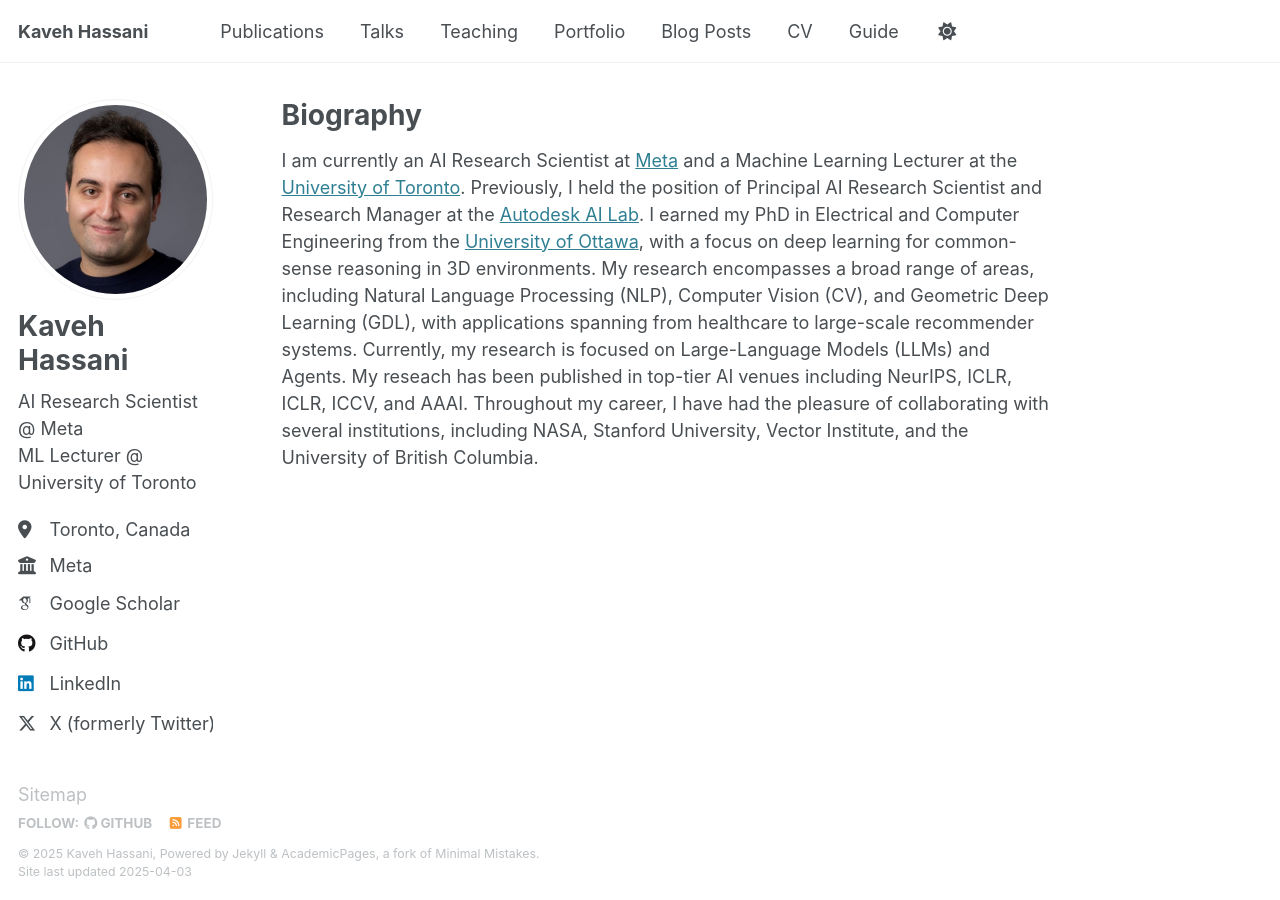
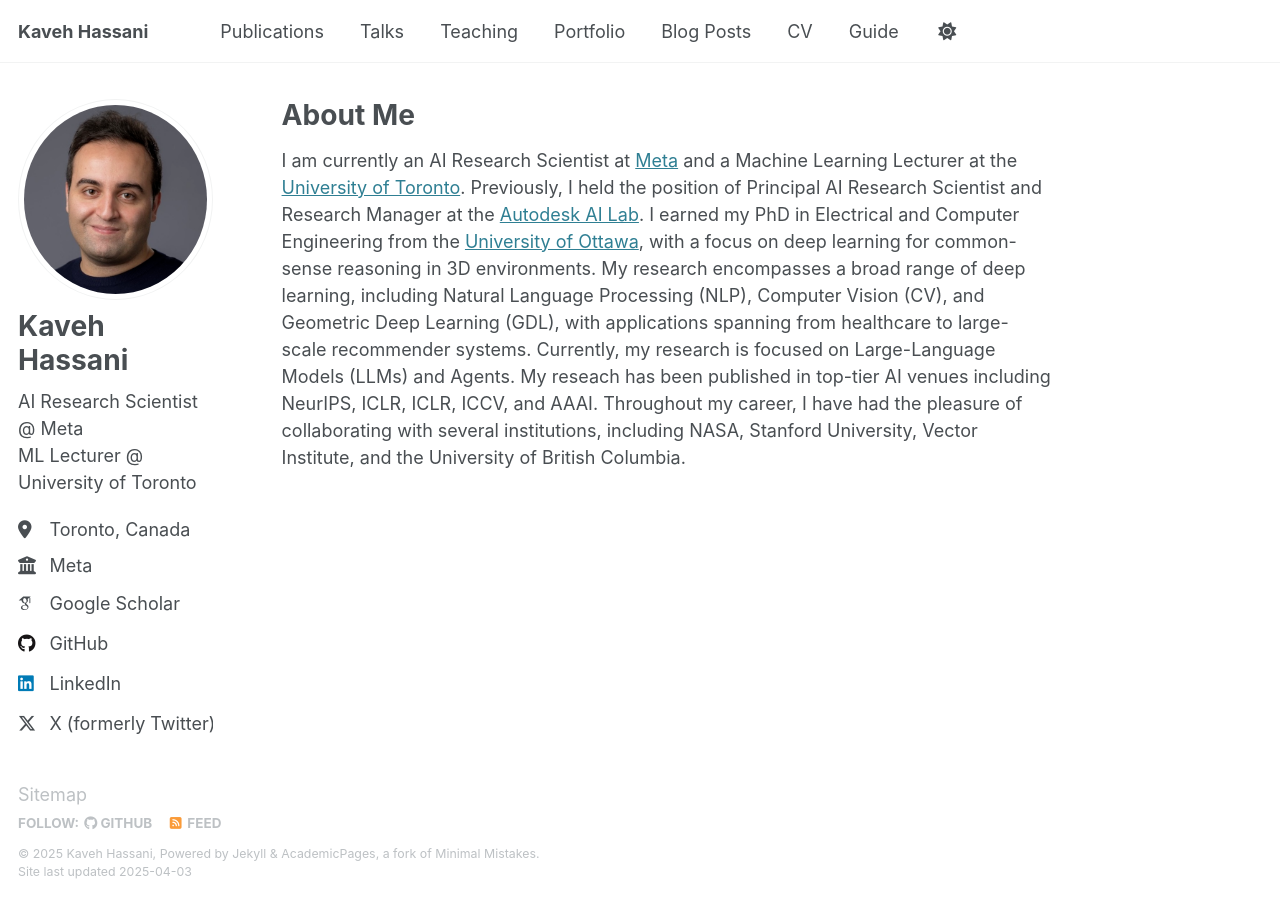
Before and after one commit to kavehhassani/kavehhassani.github.io, a Jekyll site: the page built from _pages/about.md, in a window 1280 px wide. Built offline with Jekyll 4.4.1, drawn with Linux system fonts in a browser that asks for light colours; some web fonts are replaced.

Commit message:
Update about.md

```diff
--- a/_pages/about.md
+++ b/_pages/about.md
@@ -6,5 +6,5 @@ redirect_from:
   - /about.html
 ---
 
-<h1>Biography</h1>
-I am currently an AI Research Scientist at <a href="https://ai.meta.com/">Meta</a> and a Machine Learning Lecturer at the <a href="https://www.utoronto.ca/">University of Toronto</a>. Previously, I held the position of Principal AI Research Scientist and Research Manager at the <a href="https://www.research.autodesk.com/research-areas/science/ai-lab/">Autodesk AI Lab</a>. I earned my PhD in Electrical and Computer Engineering from the <a href="https://www.uottawa.ca/">University of Ottawa</a>, with a focus on deep learning for common-sense reasoning in 3D environments. My research encompasses a broad range of areas, including Natural Language Processing (NLP), Computer Vision (CV), and Geometric Deep Learning (GDL), with applications spanning from healthcare to large-scale recommender systems. Currently, my research is focused on Large-Language Models (LLMs) and Agents. My reseach has been published in top-tier AI venues including NeurIPS, ICLR, ICLR, ICCV, and AAAI. Throughout my career, I have had the pleasure of collaborating with several institutions, including NASA, Stanford University, Vector Institute, and the University of British Columbia.
+<h1>About Me</h1>
+I am currently an AI Research Scientist at <a href="https://ai.meta.com/">Meta</a> and a Machine Learning Lecturer at the <a href="https://www.utoronto.ca/">University of Toronto</a>. Previously, I held the position of Principal AI Research Scientist and Research Manager at the <a href="https://www.research.autodesk.com/research-areas/science/ai-lab/">Autodesk AI Lab</a>. I earned my PhD in Electrical and Computer Engineering from the <a href="https://www.uottawa.ca/">University of Ottawa</a>, with a focus on deep learning for common-sense reasoning in 3D environments. My research encompasses a broad range of deep learning, including Natural Language Processing (NLP), Computer Vision (CV), and Geometric Deep Learning (GDL), with applications spanning from healthcare to large-scale recommender systems. Currently, my research is focused on Large-Language Models (LLMs) and Agents. My reseach has been published in top-tier AI venues including NeurIPS, ICLR, ICLR, ICCV, and AAAI. Throughout my career, I have had the pleasure of collaborating with several institutions, including NASA, Stanford University, Vector Institute, and the University of British Columbia.
```
